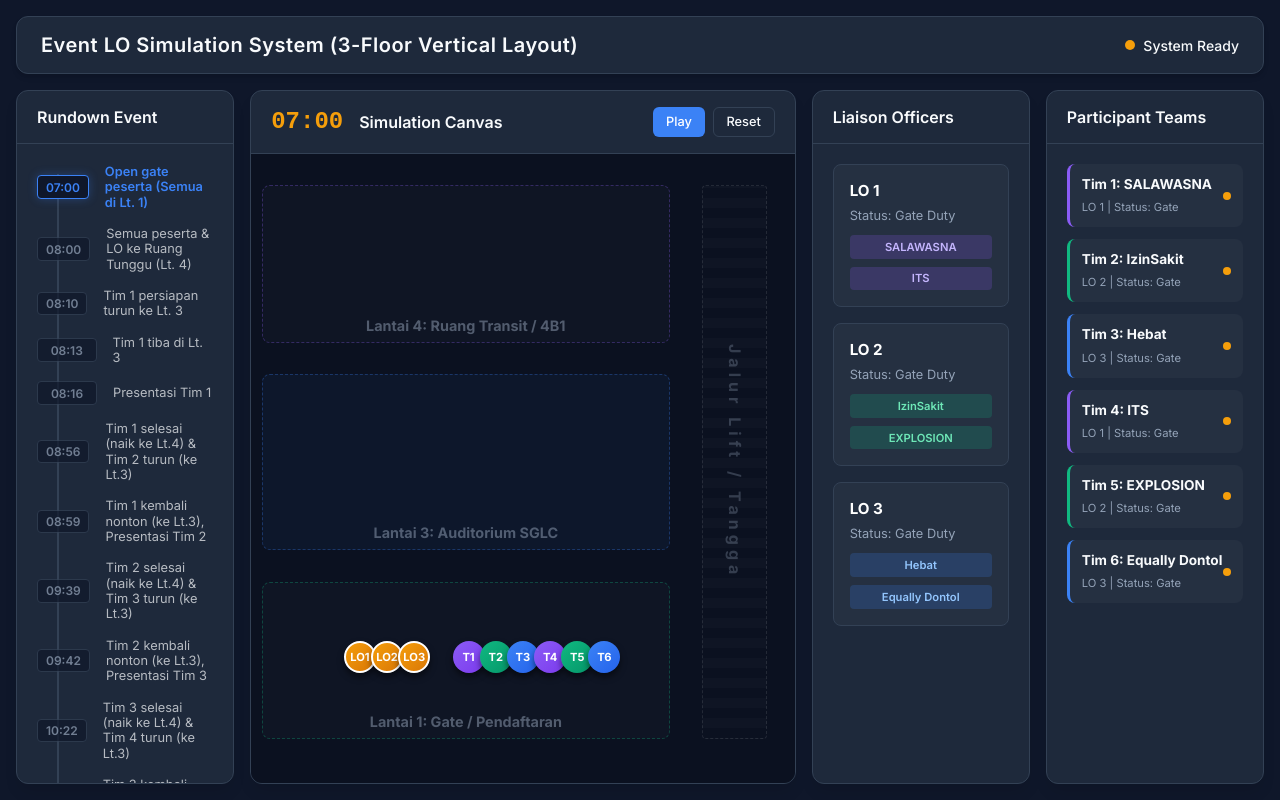
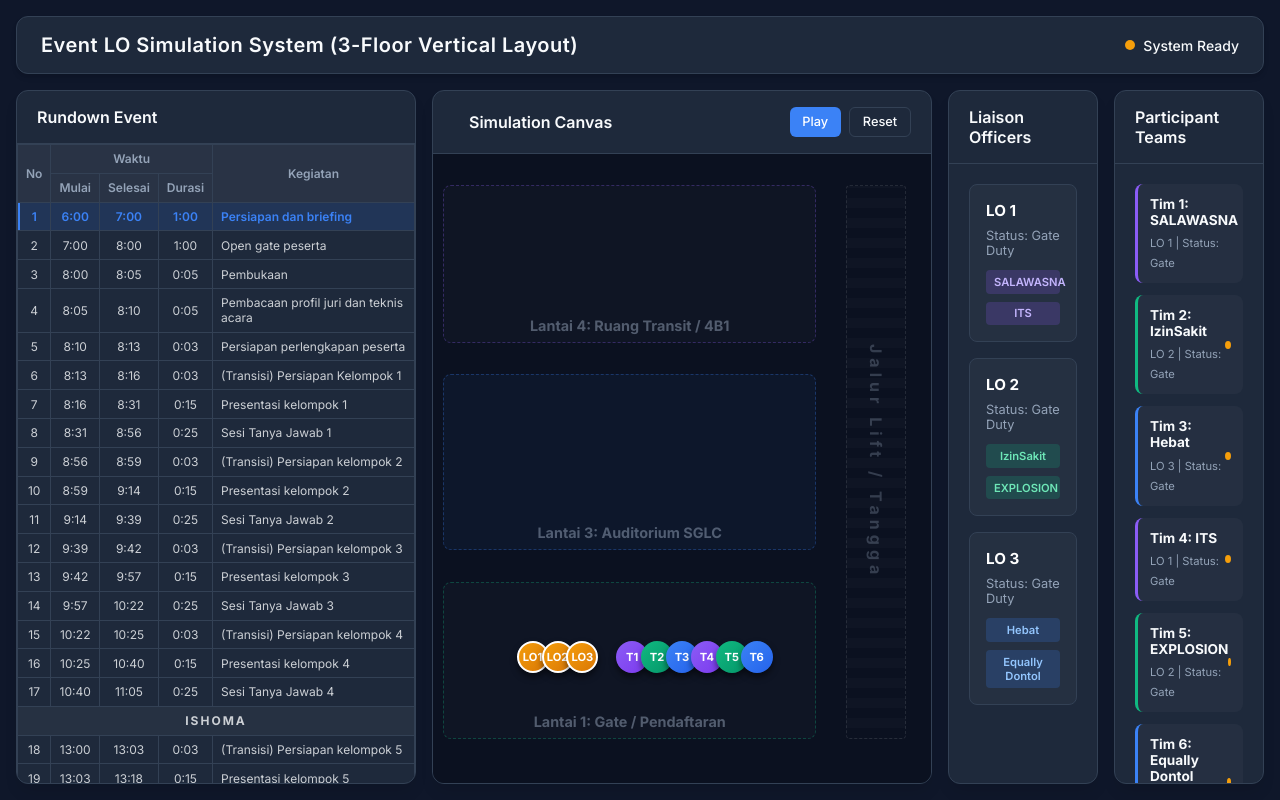
Before and after one commit to beambomb/flow-LO-tece, a Next.js app: page / in a window 1280 px wide. Built offline with nearby package versions, Linux system fonts and the light colour scheme.

Commit message:
feat: format rundown as interactive table and expand column width

```diff
--- a/src/app/globals.css
+++ b/src/app/globals.css
@@ -85,7 +85,7 @@ body {
 /* Dashboard Layout */
 .dashboard {
   display: grid;
-  grid-template-columns: 2fr 5fr 2fr 2fr;
+  grid-template-columns: 4fr 5fr 1.5fr 1.5fr;
   gap: 1rem;
   flex: 1;
   min-height: 0;
@@ -160,68 +160,54 @@ body {
   margin-right: 1rem;
 }
 
-/* Rundown List */
-.rundown-list {
-  list-style: none;
-  display: flex;
-  flex-direction: column;
-  gap: 1rem;
-  position: relative;
+/* Rundown Table */
+.rundown-table-wrapper {
+  width: 100%;
+  overflow-x: auto;
+  max-height: 100%;
 }
 
-.rundown-list::before {
-  content: '';
-  position: absolute;
-  left: 20px;
-  top: 10px;
-  bottom: 10px;
-  width: 2px;
-  background: var(--border-color);
-  z-index: 0;
+.rundown-table {
+  width: 100%;
+  border-collapse: collapse;
+  font-size: 0.75rem;
+  color: var(--text-main);
 }
 
-.rundown-list li {
-  display: flex;
-  align-items: center;
-  gap: 1rem;
-  position: relative;
-  z-index: 1;
-  opacity: 0.5;
-  transition: opacity 0.3s;
-}
-
-.rundown-list li.past { opacity: 0.3; }
-.rundown-list li.active { opacity: 1; }
-.rundown-list li.future { opacity: 0.7; }
-
-.rundown-list li .time {
-  background: var(--bg-dark);
-  padding: 0.2rem 0.5rem;
-  border-radius: 4px;
-  font-size: 0.75rem;
-  font-weight: 600;
-  color: var(--text-muted);
+.rundown-table th, .rundown-table td {
   border: 1px solid var(--border-color);
-  width: 60px;
+  padding: 0.4rem 0.5rem;
   text-align: center;
 }
 
-.rundown-list li.active .time {
-  color: var(--accent-blue);
-  border-color: var(--accent-blue);
-  box-shadow: 0 0 10px rgba(59, 130, 246, 0.3);
+.rundown-table th {
+  background: rgba(255, 255, 255, 0.05);
+  font-weight: 600;
+  color: var(--text-muted);
 }
 
-.rundown-list li .event {
-  font-size: 0.8rem;
-  color: var(--text-main);
-  line-height: 1.2;
+.rundown-table tr {
+  cursor: pointer;
+  transition: all 0.2s;
 }
 
-.rundown-list li.active .event {
+.rundown-table tr:hover {
+  background: rgba(255, 255, 255, 0.03);
+}
+
+.rundown-table tr.past { opacity: 0.4; }
+.rundown-table tr.active {
+  background: rgba(59, 130, 246, 0.15);
   font-weight: 600;
   color: var(--accent-blue);
+  box-shadow: inset 2px 0 0 var(--accent-blue);
+  opacity: 1;
 }
+
+.rundown-table tr.future { opacity: 0.8; }
+
+.rundown-table .text-left { text-align: left; }
+.rundown-table .bg-yellow { background-color: rgba(245, 158, 11, 0.2); }
 
 /* Canvas Container */
 .layout-canvas-container {
--- a/src/app/page.js
+++ b/src/app/page.js
@@ -4,24 +4,34 @@ import { useState, useEffect } from 'react';
 
 // Rundown Data Model
 const rundownData = [
-  { time: "07:00", event: "Open gate peserta (Semua di Lt. 1)" },
-  { time: "08:00", event: "Semua peserta & LO ke Ruang Tunggu (Lt. 4)" },
-  { time: "08:10", event: "Tim 1 persiapan turun ke Lt. 3" },
-  { time: "08:13", event: "Tim 1 tiba di Lt. 3" },
-  { time: "08:16", event: "Presentasi Tim 1" },
-  { time: "08:56", event: "Tim 1 selesai (naik ke Lt.4) & Tim 2 turun (ke Lt.3)" },
-  { time: "08:59", event: "Tim 1 kembali nonton (ke Lt.3), Presentasi Tim 2" },
-  { time: "09:39", event: "Tim 2 selesai (naik ke Lt.4) & Tim 3 turun (ke Lt.3)" },
-  { time: "09:42", event: "Tim 2 kembali nonton (ke Lt.3), Presentasi Tim 3" },
-  { time: "10:22", event: "Tim 3 selesai (naik ke Lt.4) & Tim 4 turun (ke Lt.3)" },
-  { time: "10:25", event: "Tim 3 kembali nonton (ke Lt.3), Presentasi Tim 4" },
-  { time: "11:05", event: "ISHOMA (Semua turun ke Lt. 1)" },
-  { time: "13:00", event: "Tim 5 & LO2 ambil barang di Lt.4, lainnya kumpul di Lt.3" },
-  { time: "13:03", event: "Presentasi Tim 5 (Lt.3)" },
-  { time: "13:43", event: "Tim 5 selesai (naik ke Lt.4) & Tim 6 turun (ke Lt.3)" },
-  { time: "13:46", event: "Tim 5 kembali nonton (ke Lt.3), Presentasi Tim 6" },
-  { time: "14:26", event: "Semua peserta kumpul di Lt. 3" },
-  { time: "16:30", event: "Pengumuman Juara (Lt. 3)" }
+  { no: "1", start: "6:00", end: "7:00", duration: "1:00", event: "Persiapan dan briefing" },
+  { no: "2", start: "7:00", end: "8:00", duration: "1:00", event: "Open gate peserta" },
+  { no: "3", start: "8:00", end: "8:05", duration: "0:05", event: "Pembukaan" },
+  { no: "4", start: "8:05", end: "8:10", duration: "0:05", event: "Pembacaan profil juri dan teknis acara" },
+  { no: "5", start: "8:10", end: "8:13", duration: "0:03", event: "Persiapan perlengkapan peserta" },
+  { no: "6", start: "8:13", end: "8:16", duration: "0:03", event: "(Transisi) Persiapan Kelompok 1" },
+  { no: "7", start: "8:16", end: "8:31", duration: "0:15", event: "Presentasi kelompok 1" },
+  { no: "8", start: "8:31", end: "8:56", duration: "0:25", event: "Sesi Tanya Jawab 1" },
+  { no: "9", start: "8:56", end: "8:59", duration: "0:03", event: "(Transisi) Persiapan kelompok 2" },
+  { no: "10", start: "8:59", end: "9:14", duration: "0:15", event: "Presentasi kelompok 2" },
+  { no: "11", start: "9:14", end: "9:39", duration: "0:25", event: "Sesi Tanya Jawab 2" },
+  { no: "12", start: "9:39", end: "9:42", duration: "0:03", event: "(Transisi) Persiapan kelompok 3" },
+  { no: "13", start: "9:42", end: "9:57", duration: "0:15", event: "Presentasi kelompok 3" },
+  { no: "14", start: "9:57", end: "10:22", duration: "0:25", event: "Sesi Tanya Jawab 3" },
+  { no: "15", start: "10:22", end: "10:25", duration: "0:03", event: "(Transisi) Persiapan kelompok 4" },
+  { no: "16", start: "10:25", end: "10:40", duration: "0:15", event: "Presentasi kelompok 4" },
+  { no: "17", start: "10:40", end: "11:05", duration: "0:25", event: "Sesi Tanya Jawab 4" },
+  { no: "-", start: "11:05", end: "13:00", duration: "1:55", event: "ISHOMA", isBreak: true },
+  { no: "18", start: "13:00", end: "13:03", duration: "0:03", event: "(Transisi) Persiapan kelompok 5" },
+  { no: "19", start: "13:03", end: "13:18", duration: "0:15", event: "Presentasi kelompok 5" },
+  { no: "20", start: "13:18", end: "13:43", duration: "0:25", event: "Sesi Tanya Jawab 5" },
+  { no: "21", start: "13:43", end: "13:46", duration: "0:03", event: "(Transisi) Persiapan kelompok 6" },
+  { no: "22", start: "13:46", end: "14:01", duration: "0:15", event: "Presentasi kelompok 6" },
+  { no: "23", start: "14:01", end: "14:26", duration: "0:25", event: "Sesi Tanya Jawab 6" },
+  { no: "24", start: "14:26", end: "14:29", duration: "0:03", event: "Peserta kembali ke ruang presentasi" },
+  { no: "25", start: "14:29", end: "14:39", duration: "0:10", event: "Penutupan" },
+  { no: "26", start: "14:39", end: "16:30", duration: "1:51", event: "Rapat Juri" },
+  { no: "27", start: "16:30", end: "17:00", duration: "0:30", event: "Pengumuman Juara" }
 ];
 
 const teamNames = {
@@ -59,111 +69,111 @@ export default function Home() {
 
   // Calculate coordinates based on step
   useEffect(() => {
-    const step = rundownData[currentStep];
-    const newAgents = { ...agents };
+    let baseAgents = {
+      lo1: { top: coords.floor1.Y, left: coords.floor1.X_LO[0], status: "" },
+      lo2: { top: coords.floor1.Y, left: coords.floor1.X_LO[1], status: "" },
+      lo3: { top: coords.floor1.Y, left: coords.floor1.X_LO[2], status: "" },
+      t1: { top: coords.floor1.Y, left: coords.floor1.X_Team[0], status: "Standby" },
+      t2: { top: coords.floor1.Y, left: coords.floor1.X_Team[1], status: "Standby" },
+      t3: { top: coords.floor1.Y, left: coords.floor1.X_Team[2], status: "Standby" },
+      t4: { top: coords.floor1.Y, left: coords.floor1.X_Team[3], status: "Standby" },
+      t5: { top: coords.floor1.Y, left: coords.floor1.X_Team[4], status: "Standby" },
+      t6: { top: coords.floor1.Y, left: coords.floor1.X_Team[5], status: "Standby" }
+    };
 
-    const setFloor = (agentId, floorNum, index, isLO = false) => {
+    const setFloor = (stateObj, agentId, floorNum, index, isLO = false) => {
       const f = floorNum === 1 ? coords.floor1 : floorNum === 3 ? coords.floor3 : coords.floor4;
-      newAgents[agentId] = {
-        ...newAgents[agentId],
+      stateObj[agentId] = {
+        ...stateObj[agentId],
         top: f.Y,
         left: isLO ? f.X_LO[index] : f.X_Team[index]
       };
     };
 
-    // Helper logic to map steps to floors
-    switch (currentStep) {
-      case 0: // 07:00 All Lt 1
-        for (let i = 1; i <= 3; i++) setFloor(`lo${i}`, 1, i - 1, true);
-        for (let i = 1; i <= 6; i++) { setFloor(`t${i}`, 1, i - 1); newAgents[`t${i}`].status = "Gate"; }
+    for (let step = 0; step <= currentStep; step++) {
+      switch (step) {
+        case 0:
+        case 1:
+          for (let i = 1; i <= 3; i++) setFloor(baseAgents, `lo${i}`, 1, i - 1, true);
+          for (let i = 1; i <= 6; i++) { setFloor(baseAgents, `t${i}`, 1, i - 1); baseAgents[`t${i}`].status = "Gate"; }
           break;
-      case 1: // 08:00 All Lt 4
-        for (let i = 1; i <= 3; i++) setFloor(`lo${i}`, 4, i - 1, true);
-        for (let i = 1; i <= 6; i++) { setFloor(`t${i}`, 4, i - 1); newAgents[`t${i}`].status = "Transit 4B1"; }
+        case 2:
+        case 3:
+          for (let i = 1; i <= 3; i++) setFloor(baseAgents, `lo${i}`, 4, i - 1, true);
+          for (let i = 1; i <= 6; i++) { setFloor(baseAgents, `t${i}`, 4, i - 1); baseAgents[`t${i}`].status = "Transit 4B1"; }
           break;
-      case 2: // 08:10 T1 & LO1 ke Lt 3
-      case 3: // 08:13 T1 tiba di Lt 3
-      case 4: // 08:16 T1 Presentasi
-        setFloor('lo1', 3, 0, true);
-        setFloor('t1', 3, 0); newAgents.t1.status = currentStep >= 4 ? "Presenting" : "Persiapan";
-        setFloor('lo2', 4, 1, true); setFloor('lo3', 4, 2, true);
-        for (let i = 2; i <= 6; i++) setFloor(`t${i}`, 4, i - 1);
+        case 4:
+        case 5:
+        case 6:
+        case 7:
+          setFloor(baseAgents, 'lo1', 3, 0, true);
+          setFloor(baseAgents, 't1', 3, 0); baseAgents.t1.status = step >= 6 ? "Presenting" : "Persiapan";
+          setFloor(baseAgents, 'lo2', 4, 1, true); setFloor(baseAgents, 'lo3', 4, 2, true);
+          for (let i = 2; i <= 6; i++) setFloor(baseAgents, `t${i}`, 4, i - 1);
           break;
-      case 5: // 08:56 T1 & LO1 naik Lt 4 (Naro barang), T2 & LO2 turun Lt 3
-        setFloor('lo1', 4, 0, true);
-        setFloor('t1', 4, 0); newAgents.t1.status = "Naro Barang";
-        setFloor('lo2', 3, 1, true);
-        setFloor('t2', 3, 1); newAgents.t2.status = "Persiapan";
+        case 8:
+        case 9:
+        case 10:
+          setFloor(baseAgents, 'lo1', 3, 0, true);
+          setFloor(baseAgents, 't1', 3, 0); baseAgents.t1.status = "Nonton";
+          setFloor(baseAgents, 'lo2', 3, 1, true);
+          setFloor(baseAgents, 't2', 3, 1); baseAgents.t2.status = step >= 9 ? "Presenting" : "Persiapan";
           break;
-      case 6: // 08:59 T1 & LO1 turun Lt 3 (Nonton), T2 & LO2 Presentasi
-        setFloor('lo1', 3, 0, true);
-        setFloor('t1', 3, 0); newAgents.t1.status = "Nonton";
-        setFloor('lo2', 3, 1, true);
-        setFloor('t2', 3, 1); newAgents.t2.status = "Presenting";
+        case 11:
+        case 12:
+        case 13:
+          setFloor(baseAgents, 'lo2', 3, 1, true);
+          setFloor(baseAgents, 't2', 3, 1); baseAgents.t2.status = "Nonton";
+          setFloor(baseAgents, 'lo3', 3, 2, true);
+          setFloor(baseAgents, 't3', 3, 2); baseAgents.t3.status = step >= 12 ? "Presenting" : "Persiapan";
           break;
-      case 7: // 09:39 T2 & LO2 naik Lt 4, T3 & LO3 turun Lt 3
-        setFloor('lo2', 4, 1, true);
-        setFloor('t2', 4, 1); newAgents.t2.status = "Naro Barang";
-        setFloor('lo3', 3, 2, true);
-        setFloor('t3', 3, 2); newAgents.t3.status = "Persiapan";
+        case 14:
+        case 15:
+        case 16:
+          setFloor(baseAgents, 'lo3', 3, 2, true);
+          setFloor(baseAgents, 't3', 3, 2); baseAgents.t3.status = "Nonton";
+          setFloor(baseAgents, 'lo1', 3, 0, true);
+          setFloor(baseAgents, 't4', 3, 3); baseAgents.t4.status = step >= 15 ? "Presenting" : "Persiapan";
           break;
-      case 8: // 09:42 T2 & LO2 turun Lt 3 nonton, T3 & LO3 Presentasi
-        setFloor('lo2', 3, 1, true);
-        setFloor('t2', 3, 1); newAgents.t2.status = "Nonton";
-        setFloor('lo3', 3, 2, true);
-        setFloor('t3', 3, 2); newAgents.t3.status = "Presenting";
+        case 17:
+          for (let i = 1; i <= 3; i++) setFloor(baseAgents, `lo${i}`, 1, i - 1, true);
+          for (let i = 1; i <= 6; i++) { setFloor(baseAgents, `t${i}`, 1, i - 1); baseAgents[`t${i}`].status = "Break"; }
           break;
-      case 9: // 10:22 T3 & LO3 naik Lt 4, T4 turun Lt 3 ditemani LO1
-        setFloor('lo3', 4, 2, true);
-        setFloor('t3', 4, 2); newAgents.t3.status = "Naro Barang";
-        setFloor('lo1', 3, 0, true);
-        setFloor('t4', 3, 3); newAgents.t4.status = "Persiapan";
-        break;
-      case 10: // 10:25 T3 & LO3 turun Lt 3 nonton, T4 & LO1 Presentasi
-        setFloor('lo3', 3, 2, true);
-        setFloor('t3', 3, 2); newAgents.t3.status = "Nonton";
-        setFloor('lo1', 3, 0, true);
-        setFloor('t4', 3, 3); newAgents.t4.status = "Presenting";
-        break;
-      case 11: // 11:05 ISHOMA (Semua ke Lt 1)
-        for (let i = 1; i <= 3; i++) setFloor(`lo${i}`, 1, i - 1, true);
-        for (let i = 1; i <= 6; i++) { setFloor(`t${i}`, 1, i - 1); newAgents[`t${i}`].status = "Break"; }
-        break;
-      case 12: // 13:00 Tim 5 & LO2 naik Lt 4 ambil barang. Sisanya nonton di Lt 3.
-        setFloor('lo2', 4, 1, true);
-        setFloor('t5', 4, 4); newAgents.t5.status = "Ambil Barang";
-        setFloor('lo1', 3, 0, true); setFloor('lo3', 3, 2, true);
+        case 18:
+          setFloor(baseAgents, 'lo2', 4, 1, true);
+          setFloor(baseAgents, 't5', 4, 4); baseAgents.t5.status = "Ambil Barang";
+          setFloor(baseAgents, 'lo1', 3, 0, true); setFloor(baseAgents, 'lo3', 3, 2, true);
           for (let i = 1; i <= 6; i++) {
             if (i !== 5) {
-             setFloor(`t${i}`, 3, i - 1);
-             newAgents[`t${i}`].status = "Nonton";
+               setFloor(baseAgents, `t${i}`, 3, i - 1);
+               baseAgents[`t${i}`].status = "Nonton";
             }
           }
           break;
-      case 13: // 13:03 T5 & LO2 turun Lt 3 Presentasi
-        setFloor('lo2', 3, 1, true);
-        setFloor('t5', 3, 4); newAgents.t5.status = "Presenting";
+        case 19:
+        case 20:
+          setFloor(baseAgents, 'lo2', 3, 1, true);
+          setFloor(baseAgents, 't5', 3, 4); baseAgents.t5.status = "Presenting";
           break;
-      case 14: // 13:43 T5 & LO2 naik Lt 4 (Naro barang), T6 & LO3 turun Lt 3
-        setFloor('lo2', 4, 1, true);
-        setFloor('t5', 4, 4); newAgents.t5.status = "Naro Barang";
-        setFloor('lo3', 3, 2, true);
-        setFloor('t6', 3, 5); newAgents.t6.status = "Persiapan";
+        case 21:
+        case 22:
+        case 23:
+          setFloor(baseAgents, 'lo2', 3, 1, true);
+          setFloor(baseAgents, 't5', 3, 4); baseAgents.t5.status = "Nonton";
+          setFloor(baseAgents, 'lo3', 3, 2, true);
+          setFloor(baseAgents, 't6', 3, 5); baseAgents.t6.status = step >= 22 ? "Presenting" : "Persiapan";
           break;
-      case 15: // 13:46 T5 & LO2 turun Lt 3 (Nonton), T6 & LO3 Presentasi
-        setFloor('lo2', 3, 1, true);
-        setFloor('t5', 3, 4); newAgents.t5.status = "Nonton";
-        setFloor('lo3', 3, 2, true);
-        setFloor('t6', 3, 5); newAgents.t6.status = "Presenting";
-        break;
-      case 16: // 14:26 Semua di Lt 3
-      case 17: // 16:30 Pengumuman
-        for (let i = 1; i <= 3; i++) setFloor(`lo${i}`, 3, i - 1, true);
-        for (let i = 1; i <= 6; i++) { setFloor(`t${i}`, 3, i - 1); newAgents[`t${i}`].status = "SGLC"; }
+        case 24:
+        case 25:
+        case 26:
+        case 27:
+          for (let i = 1; i <= 3; i++) setFloor(baseAgents, `lo${i}`, 3, i - 1, true);
+          for (let i = 1; i <= 6; i++) { setFloor(baseAgents, `t${i}`, 3, i - 1); baseAgents[`t${i}`].status = "SGLC"; }
           break;
       }
+    }
 
-    setAgents(newAgents);
+    setAgents(baseAgents);
   }, [currentStep]);
 
   // Simulation loop
@@ -193,15 +203,49 @@ export default function Home() {
           <div className="panel-header">
             <h2>Rundown Event</h2>
           </div>
-          <div className="panel-content">
-            <ul className="rundown-list">
+          <div className="panel-content" style={{ padding: 0 }}>
+            <div className="rundown-table-wrapper">
+              <table className="rundown-table">
+                <thead>
+                  <tr>
+                    <th rowSpan={2}>No</th>
+                    <th colSpan={3}>Waktu</th>
+                    <th rowSpan={2}>Kegiatan</th>
+                  </tr>
+                  <tr>
+                    <th>Mulai</th>
+                    <th>Selesai</th>
+                    <th>Durasi</th>
+                  </tr>
+                </thead>
+                <tbody>
                   {rundownData.map((item, idx) => (
-                <li key={idx} className={idx === currentStep ? 'active' : idx < currentStep ? 'past' : 'future'}>
-                  <span className="time">{item.time}</span>
-                  <span className="event">{item.event}</span>
-                </li>
+                    <tr
+                      key={idx}
+                      onClick={() => {
+                        setCurrentStep(idx);
+                        setIsPlaying(false);
+                      }}
+                      className={`${idx === currentStep ? 'active' : idx < currentStep ? 'past' : 'future'} ${item.no === "27" ? "bg-yellow" : ""}`}
+                    >
+                      {item.isBreak ? (
+                        <td colSpan={5} style={{ textAlign: 'center', fontWeight: 'bold', letterSpacing: '2px', background: 'rgba(255,255,255,0.05)' }}>
+                          ISHOMA
+                        </td>
+                      ) : (
+                        <>
+                          <td>{item.no}</td>
+                          <td>{item.start}</td>
+                          <td>{item.end}</td>
+                          <td>{item.duration}</td>
+                          <td className="text-left">{item.event}</td>
+                        </>
+                      )}
+                    </tr>
                   ))}
-            </ul>
+                </tbody>
+              </table>
+            </div>
           </div>
         </section>
 
```
Lines whose indentation alone changed are shown as unchanged.
